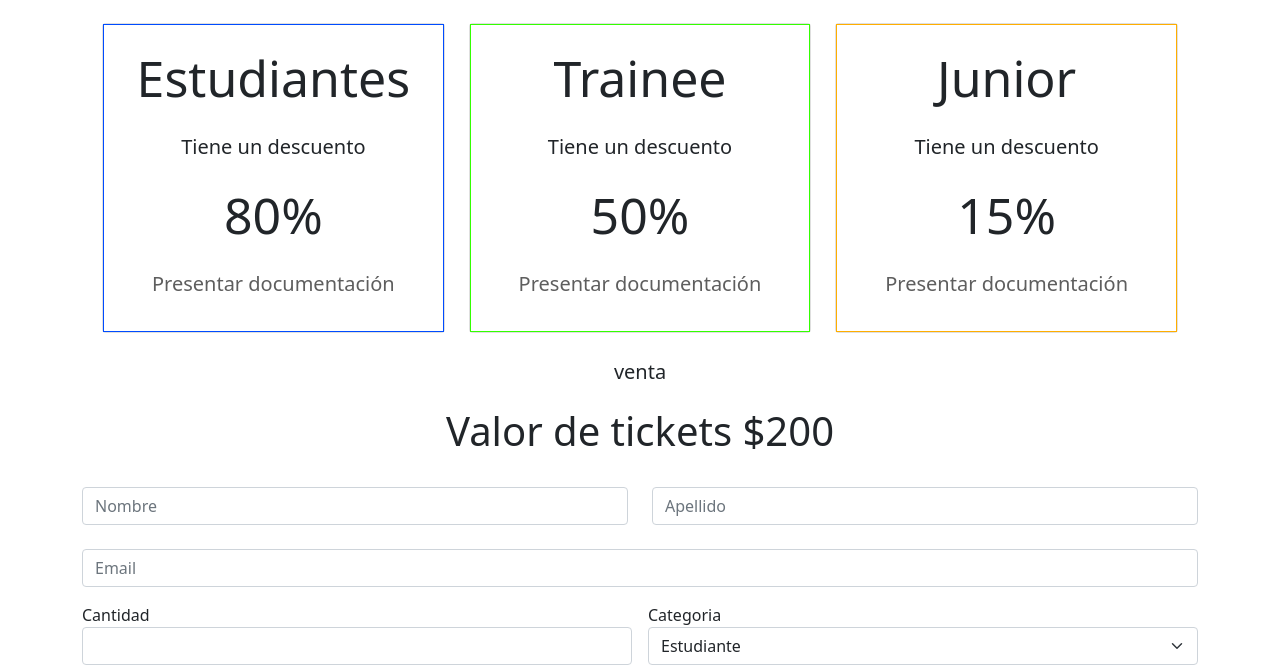
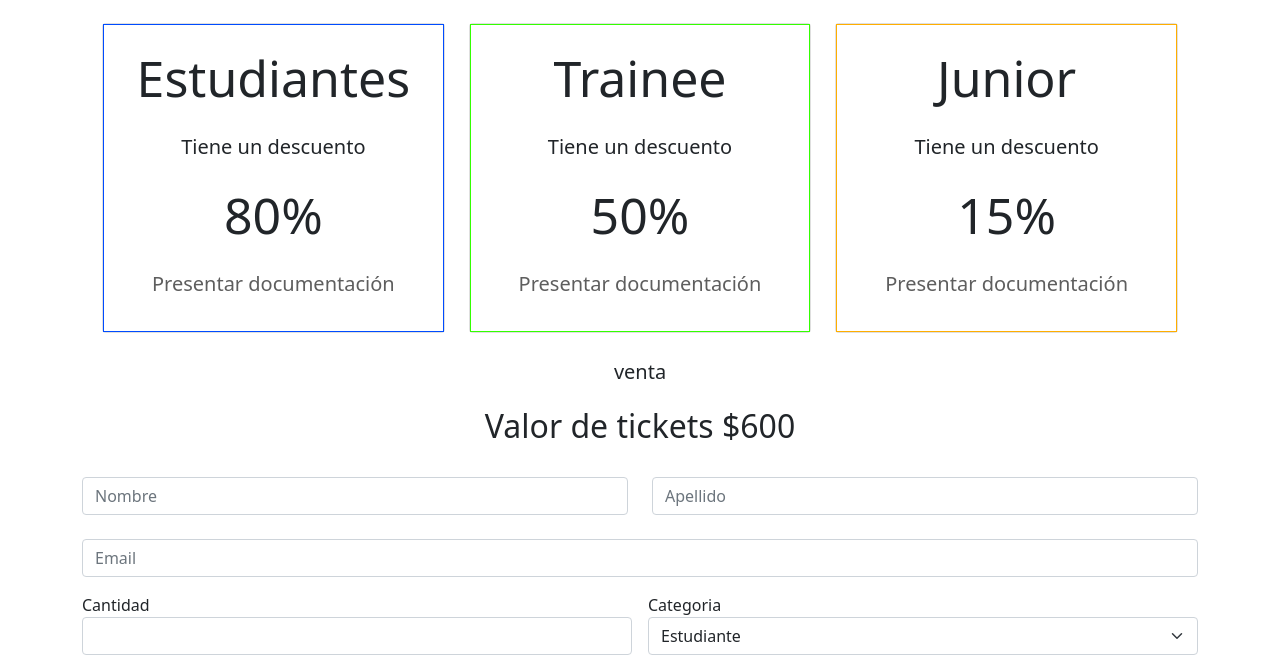
Before and after one commit to ocetot/web2codo, a plain HTML site: page index.html in a window 1280 px wide. Shown: the part 130-800 px from the top of the page. Drawn offline with nearby package versions, Linux system fonts and the light colour scheme.

Commit message:
archivos

```diff
--- a/app.js
+++ b/app.js
@@ -1 +1,2 @@
-console.log('Hello World');
+let precio = 600;
+document.getElementById('precio').innerHTML = precio;
--- a/index.html
+++ b/index.html
@@ -113,7 +113,7 @@
       <div class="container">
         <div class="row">
           <div class="col-12">
-            <h1 class="text-center mt-1">Valor de tickets $200</h1>
+            <h2 class="text-center mt-1">Valor de tickets $<span id="precio"></span></h2>
           </div>
         </div>
       </div>
```
